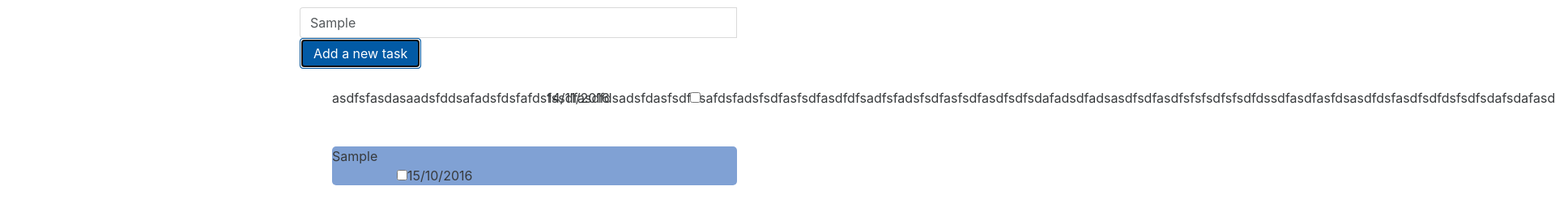
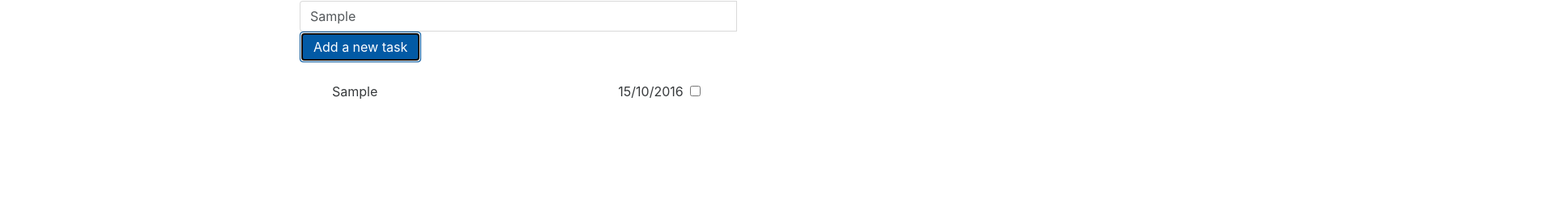
Before and after one commit to Lapz/tasker, a website: page index.html in a window 1280 px wide. Both pictures are taken after typing "Sample" into the empty fields and a click on the button "Add a new task". Shown: the part 171-438 px from the top of the page at 81% size, 1920 px wide, since content can reach past the window. Drawn offline with Linux system fonts and the light colour scheme.

Commit message:
Refactoring big time
Need to figure out the massive #text problem

```diff
--- a/css/main.css
+++ b/css/main.css
@@ -19,9 +19,6 @@ body {
   margin-bottom: 2em;
   border-radius: 5px;
   height: 3em;
-
-
-
 }
 
 .otherInfo {
@@ -33,3 +30,10 @@ body {
 li {
   list-style-type: none;
 }
+
+.p{
+  /*overflow: auto;*/
+display: block;;
+word-wrap: break-word
+/*Text-overflow:ellipsis;*/
+}
--- a/index.html
+++ b/index.html
@@ -19,7 +19,7 @@
 
 
     <br>
-    </br>
+    <br>
 
 
 
@@ -33,14 +33,13 @@
         <p class="text-center"><strong> Task removed </strong></p>
     </div>
 
-    <!-- Table --->
 
     <div class="container">
 
         <div class="row">
             <div class=" col-md-6 offset-md-3 text-center">
                 <h1>
-                <p class="text-center">Simple vanilla tasker</p>
+                Simple vanilla tasker
             </h1>
 
                 <div class="input-group">
@@ -52,33 +51,9 @@
                 <br>
 
                 <ul id="list">
-                    <div class="row">
-
-                        <div class="col-xs-6">
-                            <li>
-                                <p class="text-wrap">
-                                    asdfsfasdasaadsfddsafadsfdsfafdsfssdfasdfdsadsfdasfsdfdsafdsfadsfsdfasfsdfasdfdfsadfsfadsfsdfasfsdfasdfsdfsdafadsdfadsasdfsdfasdfsfsfsdfsfsdfdssdfasdfasfdsasdfdsfasdfsdfdsfsdfsdafsdafasdffs
-                                </p>
-
-                            </li>
-
-                        </div>
-
-                        <div class="col-xs-4">
-
-                            <p>
-                                14/11/2016
-                            </p>
-                        </div>
-
-
-                        <div class="col-xs-2">
-                            <input type="checkbox" />
-                        </div>
-                    </div>
-
 
                 </ul>
+
 
 
 
@@ -86,14 +61,9 @@
 
 
 
-
-
-
-            <!--- Modal trigger-->
-
-
         </div>
     </div>
+
 
 
 
--- a/js/main.js
+++ b/js/main.js
@@ -10,23 +10,73 @@ var Task = function(text) {
 
 
 var Elements = function() {
-    this.div = document.createElement("li"); // div in html;
 
-    this.li = document.createElement("div"); // <li> in html
+    this.row = document.createElement("div"); // creates the boostrap row
 
-    this.input = document.createElement("input"); // <input> in html;
+    this.row.className = "row"; // assigns the classs row
 
-    this.extraDiv = document.createElement("div");
+    this.col8 = document.createElement("div"); // creates the col to hold the content 8
 
-    this.input.type = "checkbox";
+    this.col8.className = "col-xs-8"; // assigns the classs for the col
 
-    this.input.checked = false;
 
-    this.div.className = "itemWrapper text-center";
 
-    this.extraDiv.className = "otherInfo";
+    this.col2Date = document.createElement("div"); // creates the col to hold the the date
 
-    this.extraDiv.appendChild(this.input)
+    this.col2Date.className = "col-xs-2"; // assigns the classs for the col for the date
+
+    this.col2Input = document.createElement("div"); // creates the col to hold the tick box
+
+    this.col2Input.className = "col-xs-2"; // assigns the classs for the col that holds the input
+
+
+    this.input = document.createElement("input"); // creates an input element
+
+    this.input.type = "checkbox"; // sets the inputs type to checkbox
+
+    this.input.checked = false; // sets the inputs checked to a boolean which can be checked
+
+    this.col2Input.appendChild(this.input); // inserts the element into the div that will hold it
+
+
+
+    this.li = document.createElement("li");
+
+    this.textP = document.createElement("p");
+
+    this.dateP = document.createElement("p");
+
+
+    // creates a list element
+
+    /*
+<li>
+    <div class="row">
+        <div class="col-xs-6">
+
+        </div>
+
+        <div class="col-xs-4">
+        </div>
+        <div class="col-xs-2">
+            <input type="checkbox" />
+        </div>
+    </div>
+</li>
+    */
+
+    this.row.appendChild(this.col8);
+
+    this.row.appendChild(this.col2Date);
+
+    this.row.appendChild(this.col2Input);
+
+
+
+
+    this.li.appendChild(this.row); // inserts the row into li
+
+
 }
 
 
@@ -35,7 +85,11 @@ var addbtn = document.getElementById("addTask");
 var ul = document.getElementById("list");
 
 
+
+
 function createTask(tasktext) {
+    // Need to refractor and change the css as welll as the do speed benchmark test. Also create a new branch. Add a new class fot the p elemetns and the css appploie s to evert single one of the elemetens
+    var ul = document.getElementById("list");
 
     var task = new Task(tasktext); // create the task
 
@@ -43,16 +97,36 @@ function createTask(tasktext) {
 
     var date = document.createTextNode(task.date.getDate() + "/" + task.date.getMonth() + "/" + task.date.getFullYear());
 
-    var newContent = document.createTextNode(task.text)
+    var newContent = document.createTextNode(task.text);
 
-    el.extraDiv.appendChild(date);
+    el.textP.appendChild(newContent);
 
-    el.li.appendChild(newContent);
+    el.dateP.appendChild(date);
 
-    el.li.appendChild(el.extraDiv);
+    console.log(el.li.childNodes[0].childNodes)
 
-    el.div.appendChild(el.li);
-    list.appendChild(el.div);
+    el.li.childNodes[0].childNodes[0].appendChild(el.textP);
+
+    el.li.childNodes[0].childNodes[1].appendChild(el.dateP);
+
+
+    ul.appendChild(el.li);
+
+
+    console.log(el.li.childNodes[0].childNodes)
+
+
+
+    /*
+        el.extraDiv.appendChild(date);
+
+        el.li.appendChild(newContent);
+
+        el.li.appendChild(el.extraDiv);
+
+        el.div.appendChild(el.li);
+        list.appendChild(el.div);
+        */
 
 }
 
@@ -71,17 +145,20 @@ function addTask() {
 }
 
 
-function getIndex() {
+function deleteTask() {
     var ul = document.getElementById("list");
 
     ul.childNodes.forEach(function(el) {
+
+        console.log(el);
+        /*
 
         el.childNodes.forEach(function(e) {
             if (e.childNodes[1].childNodes[0].checked == true) {
                 e.parentNode.parentNode.removeChild(e.parentNode)
             }
 
-        })
+        })*/
 
     })
 }
@@ -95,9 +172,11 @@ document.addEventListener('DOMContentLoaded', function() {
         };
     });
 
+
+
     ul.addEventListener("change", function() {
         console.log("Updated");
-        getIndex();
+        deleteTask();
     });
 
 });
```
